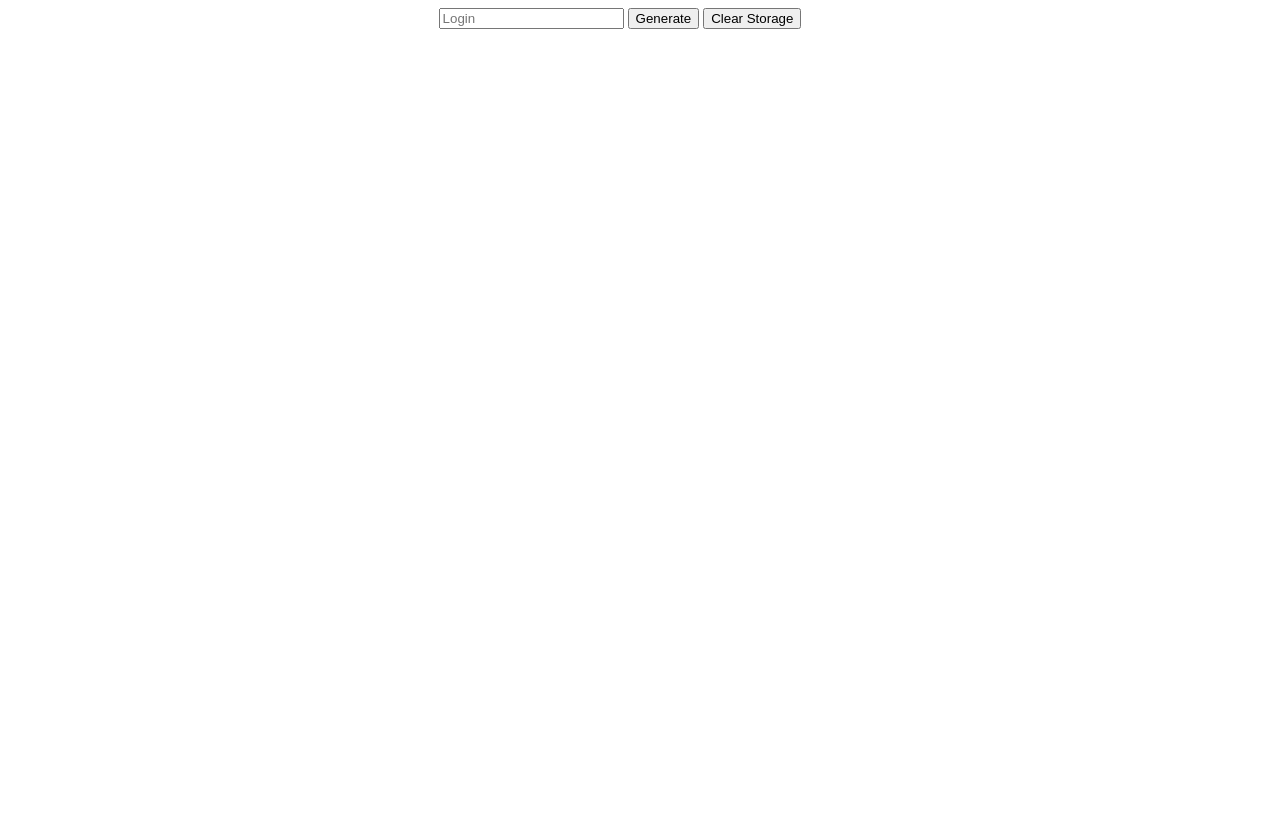
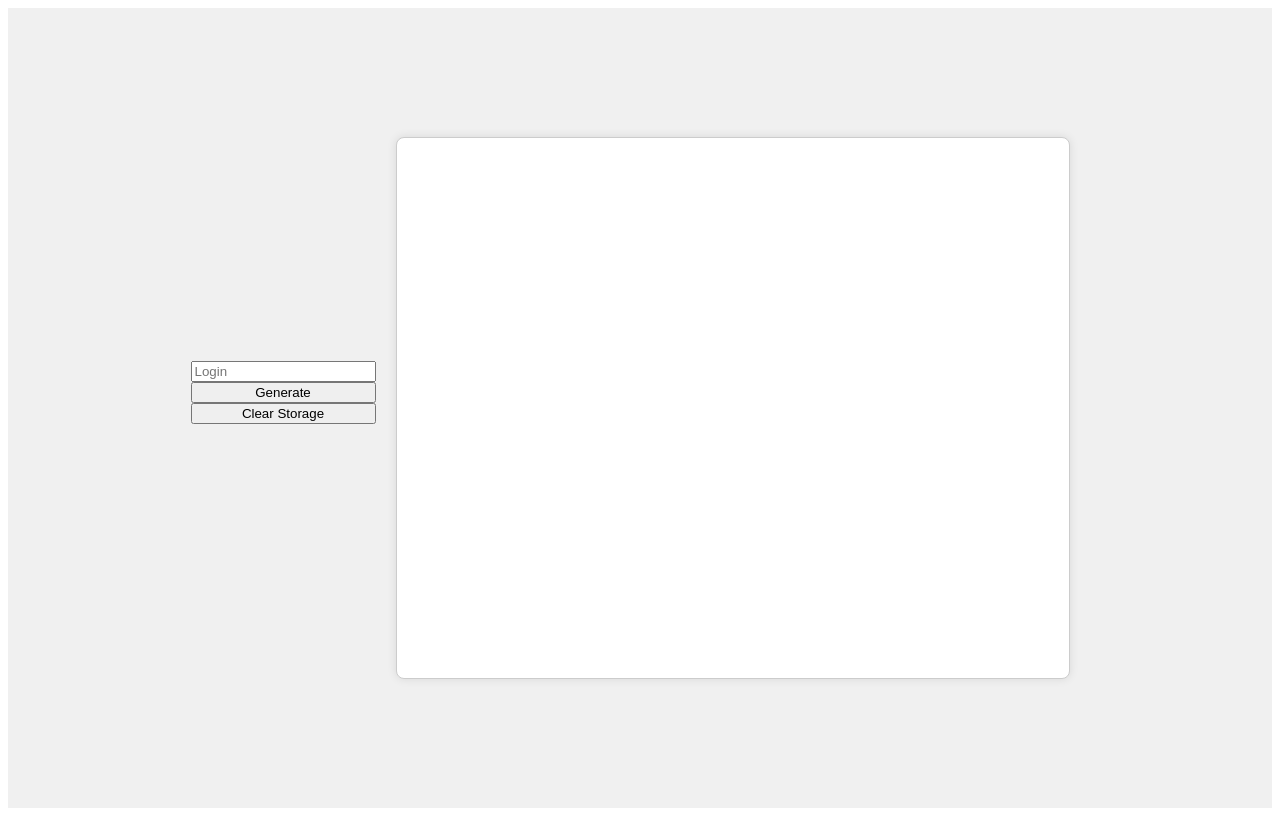
Before and after one commit to yoopark/make-something-42, a plain HTML site: page index.html in a window 1280 px wide. Drawn offline with Linux system fonts and the light colour scheme.

Commit message:
awesome css

```diff
--- a/style.css
+++ b/style.css
@@ -1,10 +1,30 @@
 #container {
 	display: flex;
-	align-items: flex-start;
+	align-items: center;
 	justify-content: center;
+	height: 100vh; /* Adjust the height as needed */
+	background-color: #f0f0f0; /* Light gray background */
+  }
+
+main {
+	display: flex;
+	flex-direction: column;
 }
 
-#local-storage-log {
-	max-height: 500px;
-	overflow-y: scroll;
-}
+  #local-storage-log {
+	display: flex;
+	flex-direction: column;
+	flex-wrap: wrap;
+
+	overflow-x: scroll;
+	column-gap: 50px;
+
+	height: 500px;
+	padding: 20px;
+	border: 1px solid #ccc; /* Light gray border */
+	border-radius: 8px; /* Rounded corners */
+	background-color: #fff; /* White background */
+	box-shadow: 0 0 10px rgba(0, 0, 0, 0.1); /* Light box shadow */
+	width: 50%; /* Adjust the width as needed */
+	margin: 20px; /* Add margin for spacing */
+  }
```
